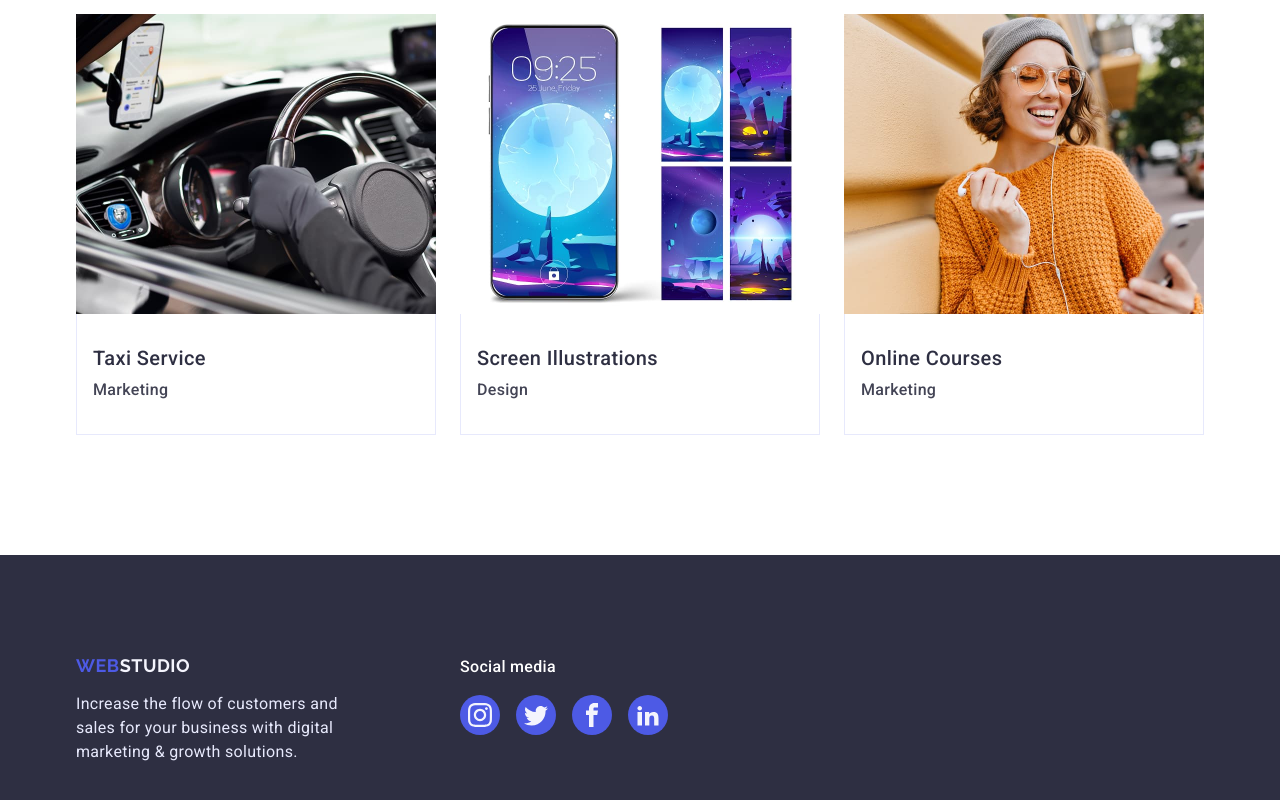
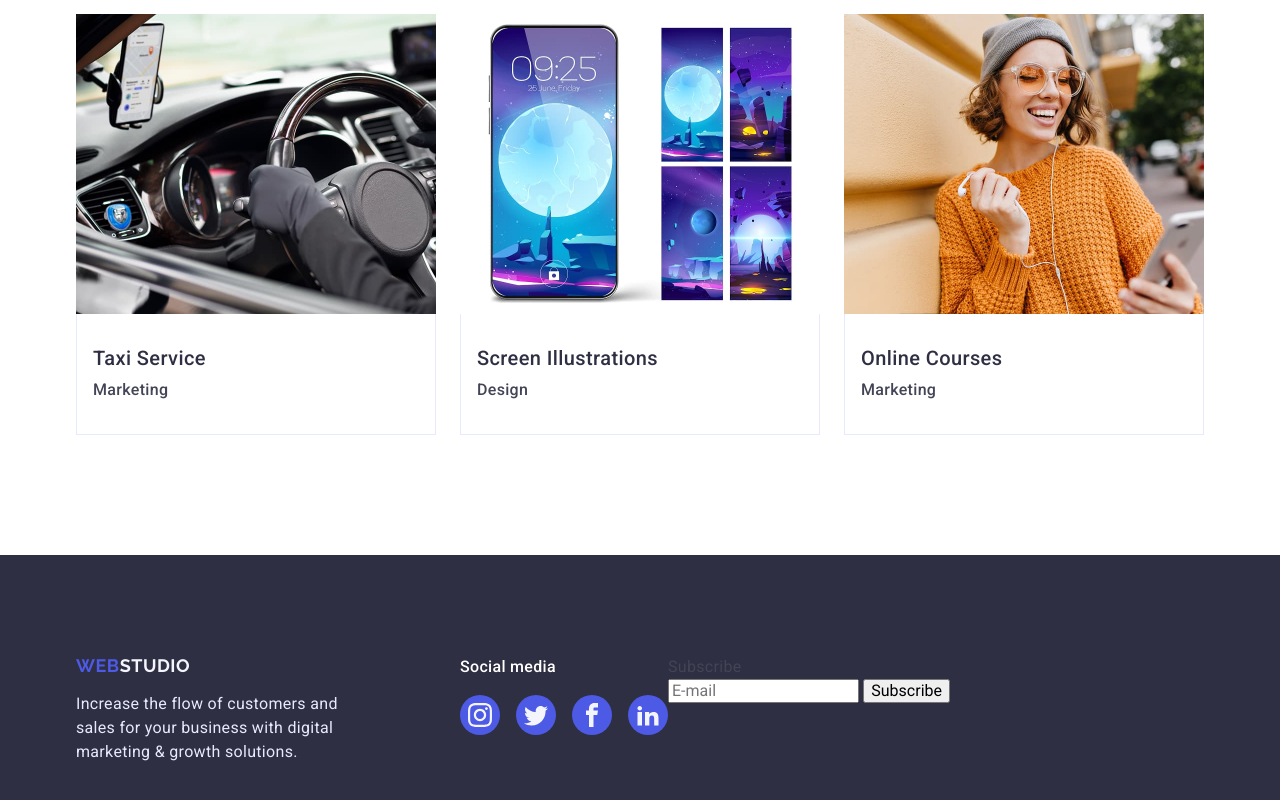
Before and after one commit to Maryna-Marush/goit-markup-hw-05, a plain HTML site: page index.html in a window 1280 px wide. Shown: the part 2660-3460 px from the top of the page. Drawn offline with nearby package versions, Linux system fonts and the light colour scheme.

Commit message:
add index file

```diff
--- a/index.html
+++ b/index.html
@@ -8,7 +8,6 @@
   <!-- нормалізатор -->
 
   <link rel="stylesheet" href="https://cdn.jsdelivr.net/npm/modern-normalize@2.0.0/modern-normalize.min.css">
-
 
   <!-- font -->
 
@@ -57,7 +56,7 @@
   </header>
 
   <main>
-
+<!-- section1 -->
     <section class="page-title">
       <div class="container">
           <h1 class="hero-title">Effective Solutions for Your Business</h1>
@@ -65,7 +64,7 @@
       </div>
     </section>
 
-
+<!-- section2 -->
     <section class="features">
 
       <div class="container">
@@ -120,7 +119,7 @@
       </div>
     </section>
 
-
+<!-- section1 -->
     <section class="team">
       <div class="container">
         <h2 class="section-title">Our Team</h2>
@@ -294,6 +293,8 @@
       </div>
     </section>
 
+    <!-- section4 -->
+
     <section class="portfolio">
       <div class="container">
         <h2 class="section-title">Our Portfolio</h2>
@@ -392,6 +393,16 @@
 
   </main>
 
+  <!-- modal window -->
+<div class="modal-overlay">
+  <div class="modal">
+
+
+  </div>
+</div>
+
+
+
   <!-- footer -->
 
   <footer class="footer">
@@ -439,6 +450,25 @@
           </ul>
         </div>
 
+      <!-- subscribe -->
+       <div class="footer-subscribe">
+        <p class="subscribe-title">Subscribe</p>
+
+        <form class="form-subscribe" name="subscribe" autocomplete="off">
+
+        <label for="email" class="visually-hidden">E-mail</label>
+        <input
+        type="email"
+        id="email"
+        name="email"
+        placeholder="E-mail" required>
+        <button type="submit" class="subscribe-btn">
+          Subscribe
+        </button>
+        </form>
+
+       </div>
+
     </div>
   </footer>
 </body>
```
